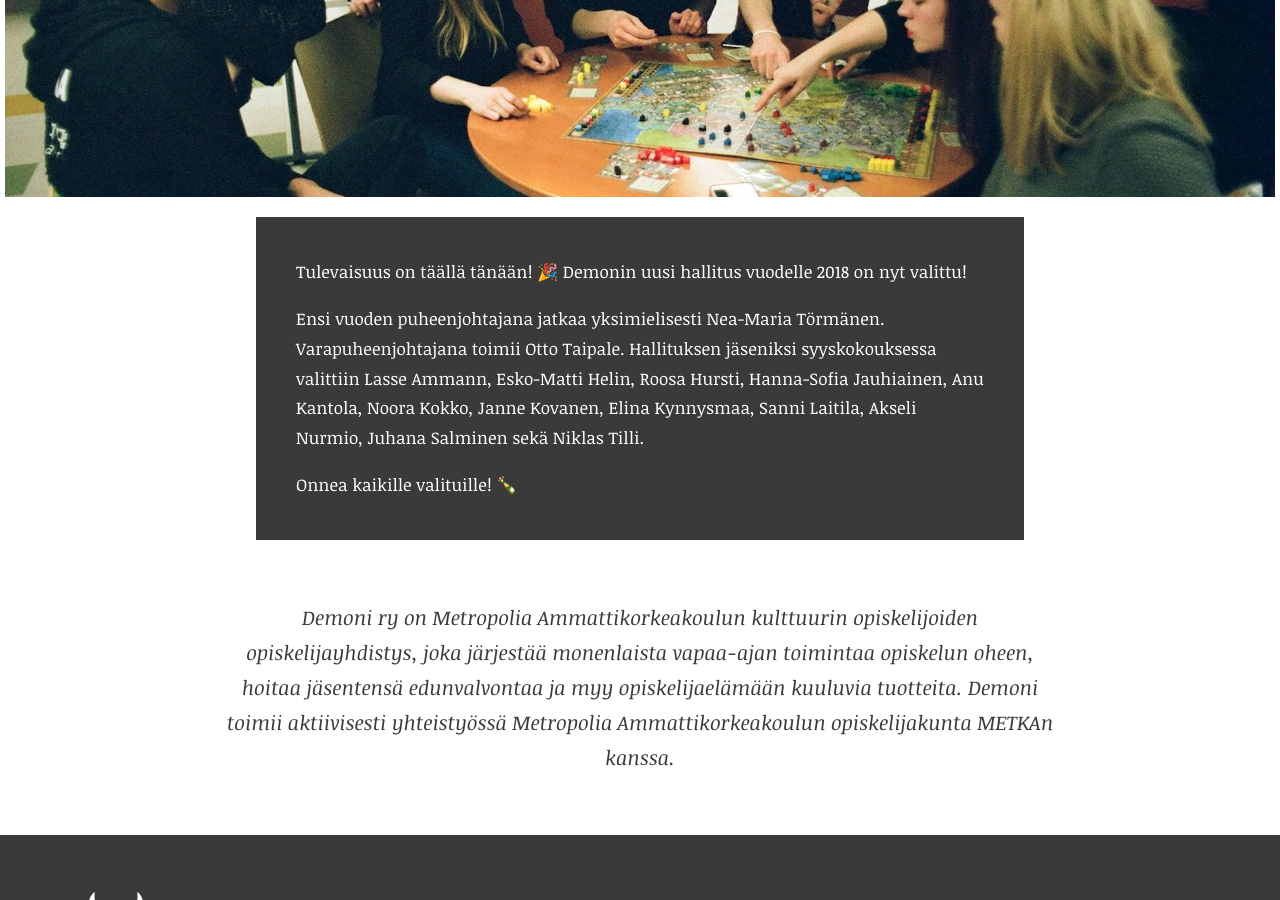
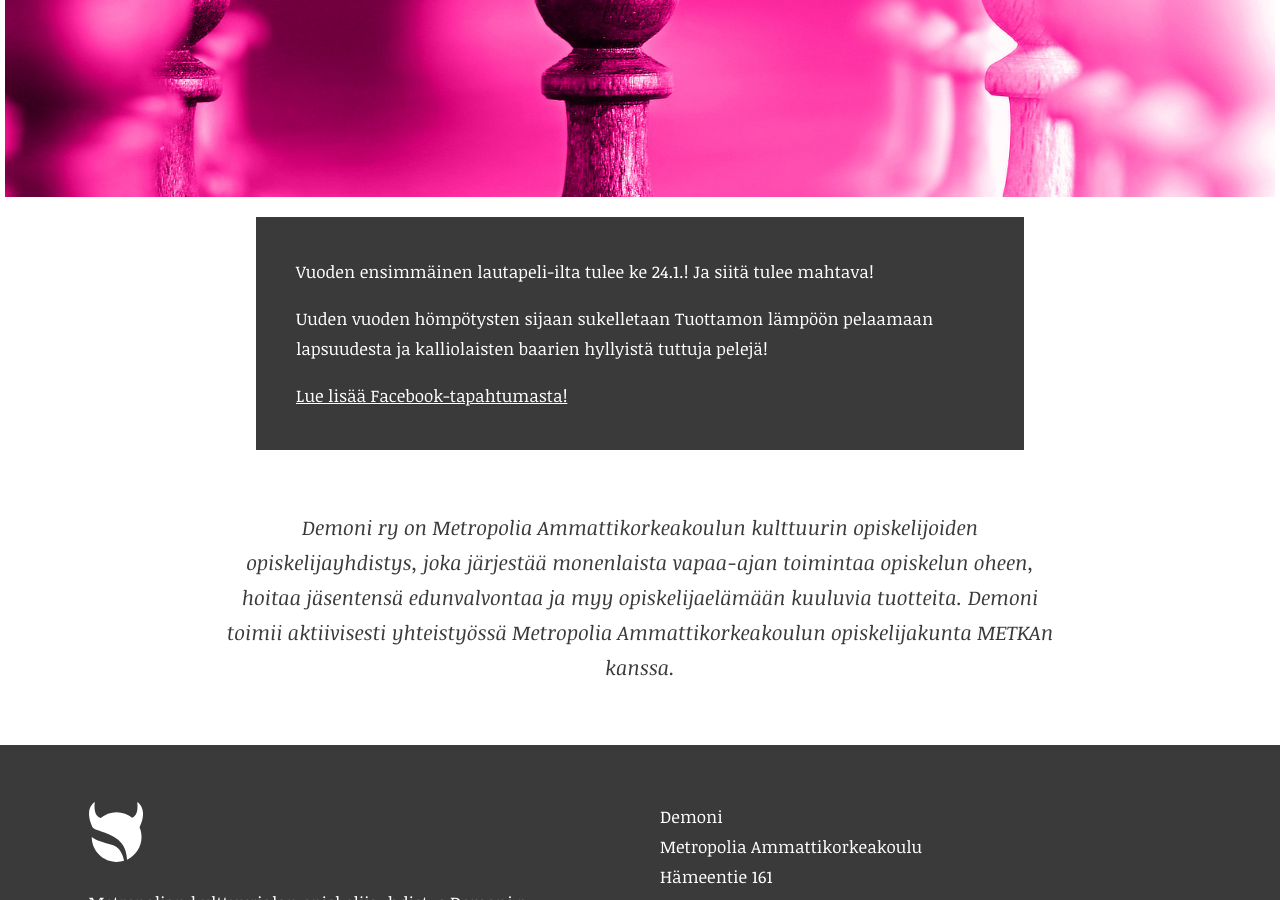
Before and after one commit to akselinurmio/demoni, a Jekyll site: the page built from index.md, in a window 1280 px wide and 900 px high, scrolled down 404 px. Built offline with Jekyll 4.4.1, drawn with Linux system fonts in a browser that asks for light colours.

Commit message:
Etusivulle mainos lautapeli-illasta

```diff
--- a/index.md
+++ b/index.md
@@ -1,10 +1,10 @@
 ---
 layout: home
-photo: "/assets/photos/lautapeli-ilta.jpg"
+photo: "/assets/photos/vanhat-pelit.jpg"
 ---
 
-Tulevaisuus on täällä tänään! 🎉 Demonin uusi hallitus vuodelle 2018 on nyt valittu!
+Vuoden ensimmäinen lautapeli-ilta tulee ke 24.1.! Ja siitä tulee mahtava!
 
-Ensi vuoden puheenjohtajana jatkaa yksimielisesti Nea-Maria Törmänen. Varapuheenjohtajana toimii Otto Taipale. Hallituksen jäseniksi syyskokouksessa valittiin Lasse Ammann, Esko-Matti Helin, Roosa Hursti, Hanna-Sofia Jauhiainen, Anu Kantola, Noora Kokko, Janne Kovanen, Elina Kynnysmaa, Sanni Laitila, Akseli Nurmio, Juhana Salminen sekä Niklas Tilli.
+Uuden vuoden hömpötysten sijaan sukelletaan Tuottamon lämpöön pelaamaan lapsuudesta ja kalliolaisten baarien hyllyistä tuttuja pelejä!
 
-Onnea kaikille valituille! 🍾
+[Lue lisää Facebook-tapahtumasta!](https://www.facebook.com/events/739786816224066/ "Lautapeli-ilta 24.1. Facebookissa")
```
Also changed, not shown: assets/photos/vanhat-pelit.jpg (added).
